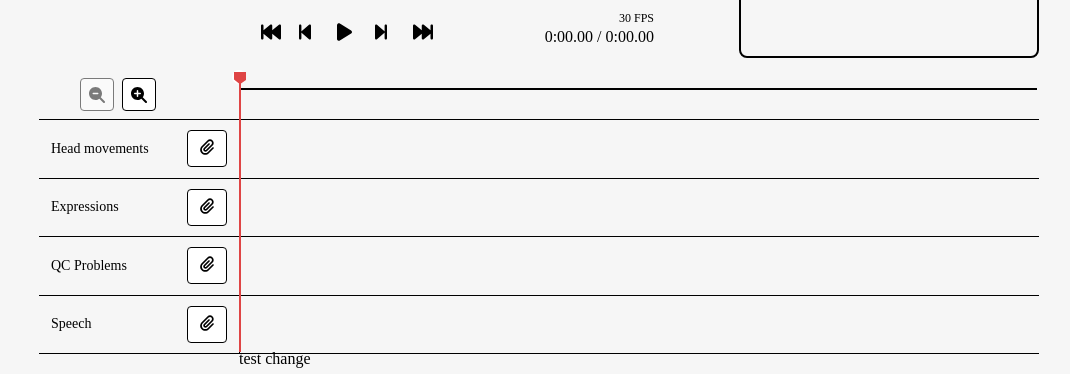
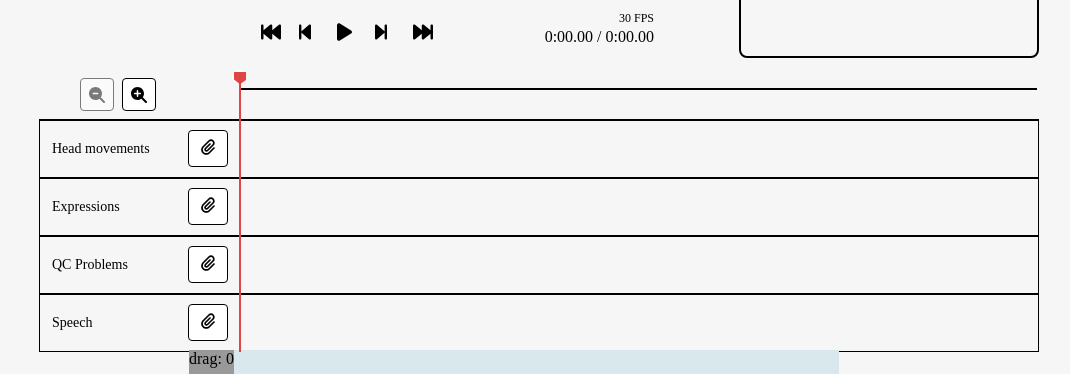
Before and after one commit to rchdlee/video_annotation_interface, a React (Create React App) app: page / in a window 1280 px wide. Shown: the part 428-802 px from the top of the page, without its empty margins (101-1171 px from the left). Built offline with nearby package versions, Linux system fonts and the light colour scheme.

Commit message:
started scrollbar

```diff
--- a/package.json
+++ b/package.json
@@ -10,6 +10,7 @@
     "rc-slider": "^9.7.5",
     "react": "^18.2.0",
     "react-dom": "^18.2.0",
+    "react-draggable": "^4.4.5",
     "react-player": "^2.12.0",
     "react-redux": "^8.0.5",
     "react-scripts": "5.0.1",
--- a/src/App.js
+++ b/src/App.js
@@ -36,11 +36,14 @@ function App() {
   }, []);
 
   let playerWidth;
+  let playerHeight;
   if (screenWidthTest >= 992 && screenWidthTest < 1200) {
     playerWidth = 525;
+    playerHeight = (playerWidth * 720) / 1280;
   }
   if (screenWidthTest >= 1200) {
     playerWidth = 615;
+    playerHeight = (playerWidth * 720) / 1280;
   }
 
   // video data from input.json
@@ -167,7 +170,7 @@ function App() {
     videoState.playedSec > timelineTicks[numberOfTicks] - 0.1 &&
     zoomTimelineTicks[9] !== videoState.duration
   ) {
-    console.log("🍿", zoomTimelineTicks, videoState.duration);
+    // console.log("🍿", zoomTimelineTicks, videoState.duration);
     calculateZoomTimelineTicks("recalculate", 7);
   }
 
@@ -182,7 +185,7 @@ function App() {
   }
 
   const timelineValueRange = [timelineTicks[0], timelineTicks[numberOfTicks]];
-
+  console.log(timelineValueRange, videoState.duration);
   // Handlers
   const zoomOutHandler = () => {
     if (zoom > 1) {
@@ -341,7 +344,8 @@ function App() {
                 url={clip}
                 // url={inputDataFromRedux?.path}
                 width={playerWidth}
-                height={(playerWidth * 720) / 1280}
+                // height={(playerWidth * 720) / 1280}
+                height={playerHeight}
                 playing={videoState.playing}
                 onProgress={handleProgress}
                 onReady={setVideoDuration}
@@ -399,6 +403,7 @@ function App() {
               setCurrentlySelectedSegment={setCurrentlySelectedSegment}
               escFunction={escFunction}
               screenWidth={screenWidthTest}
+              setZoomTimelineTicks={setZoomTimelineTicks}
             />
           </div>
         </div>
--- a/src/components/Annotations.js
+++ b/src/components/Annotations.js
@@ -4,6 +4,8 @@ import { annotationActions } from "../store/annotation-slice";
 
 import Slider, { Handle } from "rc-slider";
 import { v4 as uuidv4 } from "uuid";
+
+import Scrollbar from "./Scrollbar";
 
 import classes from "../styles/Annotations.module.css";
 // import Timebar from "../media/timebar.svg";
@@ -19,7 +21,19 @@ import {
   validateFinishedAnnotation,
 } from "../helpers/AnnotationValidation";
 
+import Draggable from "react-draggable";
+
 const Annotations = (props) => {
+  //draggable
+  // const [deltaPositionX, setDeltaPositionX] = useState(0);
+
+  // const handleDrag = (e, data) => {
+  //   // setDeltaPositionX((prevState) => prevState + ui.deltaX);
+  //   setDeltaPositionX(data.x);
+  //   console.log(data);
+  // };
+  //
+
   //
   // MOVE TO APP.JS FOR SELECTEDANNO DESELECTING
   // const [currentlySelectedSegment, setCurrentlySelectedSegment] =
@@ -183,7 +197,9 @@ const Annotations = (props) => {
         <div
           className={classes["annotations"]}
           style={{
-            height: `${annotationContainerHeight / numberOfCategories}px`,
+            // - 1.6 to account for box-sizing border box for height
+            height: `${annotationContainerHeight / numberOfCategories - 1.6}px`,
+            boxSizing: "border-box",
           }}
         >
           {annotations
@@ -384,10 +400,36 @@ const Annotations = (props) => {
         </div>
       </div>
       <div className={classes["annotation-container"]}>{Annotations}</div>
-      <div className={classes["scroll-bar-container"]}>
+      <Scrollbar
+        timelineValueRange={props.timelineValueRange}
+        duration={props.duration}
+        trackWidth={trackWidth}
+        setZoomTimelineTicks={props.setZoomTimelineTicks}
+
+      />
+      {/* <div className={classes["scroll-bar-container"]}>
         <div className={classes["category-name"]}></div>
-        <div>test change</div>
-      </div>
+        <div className={classes["scroll-bar-track"]}>
+          <Draggable
+            axis="x"
+            bounds="parent"
+            onDrag={handleDrag}
+            grid={[25, 0]}
+          >
+            <div
+              // className="handle"
+              className={classes["scroll-thumb"]}
+              style={{
+                width: "88px",
+                position: "absolute",
+                left: "281px",
+              }}
+            >
+              <div>drag: {deltaPositionX.toFixed(0)}</div>
+            </div>
+          </Draggable>
+        </div>
+      </div> */}
     </div>
   );
 };
--- /dev/null
+++ b/src/components/Scrollbar.js
@@ -0,0 +1,57 @@
+import { useState } from "react";
+import Draggable from "react-draggable";
+
+import classes from "../styles/Scrollbar.module.css";
+
+const Scrollbar = (props) => {
+  const [deltaPositionX, setDeltaPositionX] = useState(0);
+
+  const thumbWidth =
+    ((props.timelineValueRange[1] - props.timelineValueRange[0]) /
+      props.duration) *
+    props.trackWidth;
+
+  console.log(thumbWidth);
+
+  const thumbLeftOffset =
+    (props.timelineValueRange[0] / props.duration) * props.trackWidth;
+
+  const handleDrag = (e, data) => {
+    // setDeltaPositionX((prevState) => prevState + ui.deltaX);
+    setDeltaPositionX(data.x);
+    console.log(data);
+    const deltaX = data.deltaX;
+    const timeChange =
+      (deltaX / (props.trackWidth - thumbWidth)) * props.duration;
+    console.log(timeChange);
+
+    // need to add validation for reaching start and end
+    // props.setZoomTimelineTicks((prevState) => {
+    //   const test = prevState.map((time) => time + timeChange);
+    //   return test;
+    // });
+  };
+
+  return (
+    <div className={classes["scroll-bar-container"]}>
+      <div className={classes["category-name"]}></div>
+      <div className={classes["scroll-bar-track"]}>
+        <Draggable axis="x" bounds="parent" onDrag={handleDrag} grid={[25, 0]}>
+          <div
+            // className="handle"
+            className={classes["scroll-thumb"]}
+            style={{
+              width: `${thumbWidth}px`,
+              position: "absolute",
+              left: `${thumbLeftOffset}px`,
+            }}
+          >
+            <div>drag: {deltaPositionX}</div>
+          </div>
+        </Draggable>
+      </div>
+    </div>
+  );
+};
+
+export default Scrollbar;
--- a/src/styles/Annotations.module.css
+++ b/src/styles/Annotations.module.css
@@ -1,8 +1,7 @@
+* {
+  box-sizing: border-box;
+}
 @media (min-width: 992px) {
-  * {
-    box-sizing: border-box;
-  }
-
   .timeline-container {
     width: 800px;
     height: 50px;
@@ -69,13 +68,16 @@
   .annotation-container {
     width: 800px;
     height: 200px;
+    /* border: 1px solid black; */
   }
 
   .annotation-row {
     display: flex;
     align-items: center;
+    box-sizing: border-box;
     /* justify-content: space-between; */
-    border-bottom: 1px solid black;
+    /* border-bottom: 1px solid black; */
+    border: 1px solid black;
   }
 
   .category-name {
@@ -110,9 +112,21 @@
     border: 3px solid rgb(121, 121, 239);
   }
 
-  .scroll-bar-container {
+  /* .scroll-bar-container {
     display: flex;
   }
+
+  .scroll-bar-track {
+    background-color: rgb(217, 232, 237);
+    width: 650px;
+    height: 24px;
+    position: relative;
+  }
+
+  .scroll-thumb {
+    background-color: #999;
+    height: 24px;
+  } */
 }
 
 @media (min-width: 1200px) {
--- /dev/null
+++ b/src/styles/Scrollbar.module.css
@@ -0,0 +1,29 @@
+@media (min-width: 992px) {
+  .category-name {
+    /* width: calc(65vw - 800px); */
+    width: 150px;
+
+    padding-left: 12px;
+    padding-right: 12px;
+    display: flex;
+    align-items: center;
+    justify-content: space-between;
+    gap: 8px;
+  }
+
+  .scroll-bar-container {
+    display: flex;
+  }
+
+  .scroll-bar-track {
+    background-color: rgb(217, 232, 237);
+    width: 650px;
+    height: 24px;
+    position: relative;
+  }
+
+  .scroll-thumb {
+    background-color: #999;
+    height: 24px;
+  }
+}
```
Also changed, not shown: 1 other file (tests, documents, lock files or other folders).
